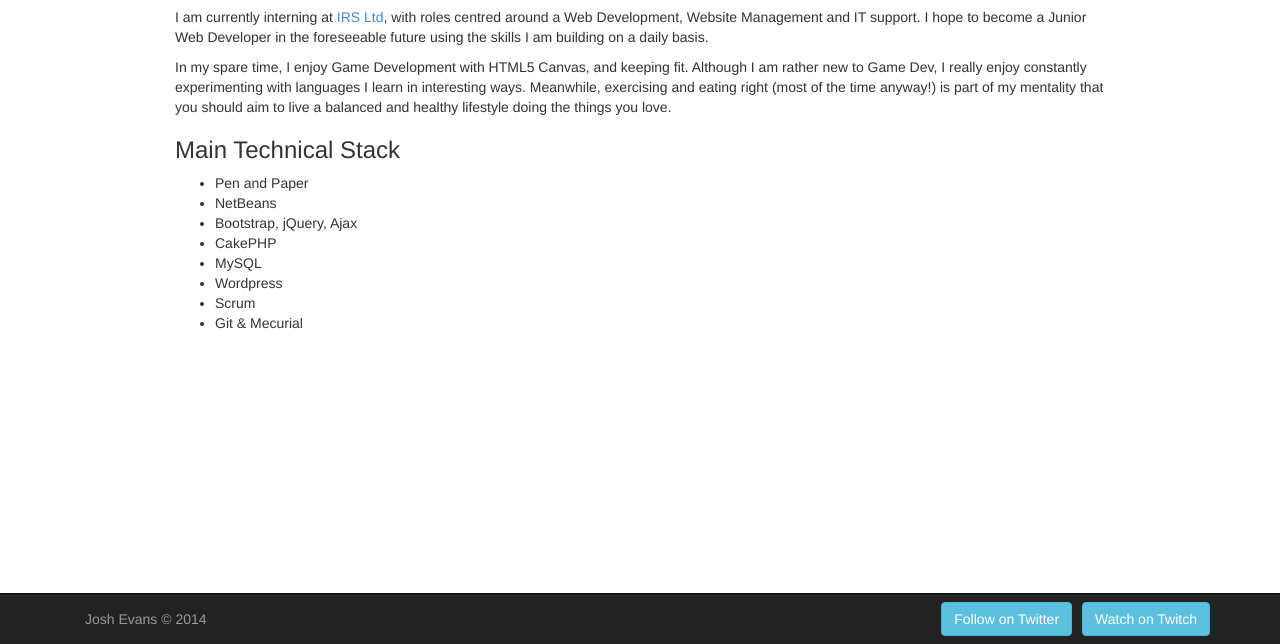
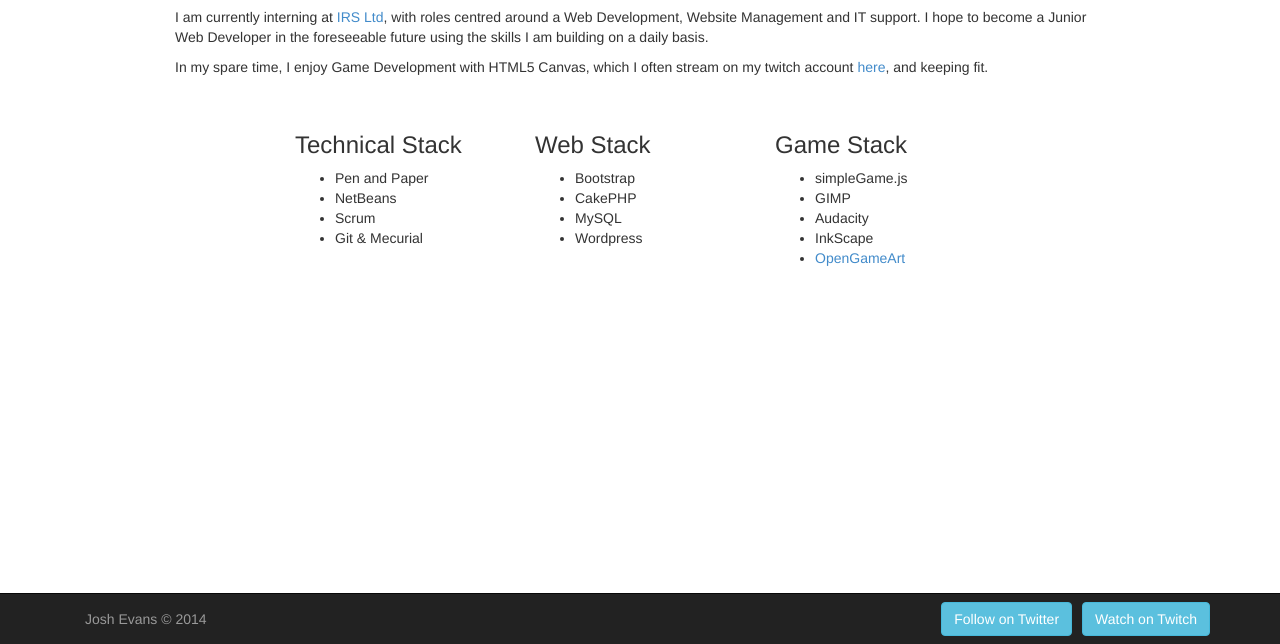
Before and after one commit to digitaljev/DigitalJev, a plain HTML site: page about.html in a window 1280 px wide. Shown: the part 156-800 px from the top of the page. Drawn offline with nearby package versions, Linux system fonts and the light colour scheme.

Commit message:
Added grid system
Grid for projects on home page, and knowledge stack for the about page.

```diff
--- a/about.html
+++ b/about.html
@@ -28,7 +28,7 @@ Root
                         <span class="icon-bar"></span>
                         <span class="icon-bar"></span>
                     </button>
-                    <a href="#" class="navbar-brand">DigitalJev</a>
+                    <a href="index.html" class="navbar-brand">DigitalJev</a>
                 </div>
 
                 <div class="navbar-collapse collapse">
@@ -51,22 +51,47 @@ Root
                 and IT support. I hope to become a Junior Web Developer in the foreseeable future using the skills I am building on a daily basis.
             </p>
             <p>
-                In my spare time, I enjoy Game Development with HTML5 Canvas, and keeping fit.
-                Although I am rather new to Game Dev, I really enjoy constantly experimenting with languages I learn in interesting ways. Meanwhile, exercising and eating right
-                (most of the time anyway!) is part of my mentality that you should aim to live a balanced and healthy lifestyle doing the things you love.
+                In my spare time, I enjoy Game Development with HTML5 Canvas, which I often stream on my twitch account <a href="https://www.twitch.tv/digitaljev">here</a>, and keeping fit.
             </p>
 
-            <h3>Main Technical Stack</h3>
+            <div class="container" style="max-width: 720px; margin-top: 35px;">
+                <div class="row">
+
+                    <div class="col-sm-4">
+                    <h3>Technical Stack</h3>
                         <ul>
                             <li>Pen and Paper</li>
                             <li>NetBeans</li>
-                    <li>Bootstrap, jQuery, Ajax</li>
+                            <li>Scrum</li>
+                            <li>Git & Mecurial</li>
+                        </ul>
+                    </div>
+
+                    <div class="col-sm-4">
+                    <h3>Web Stack</h3>
+                        <ul>
+                            <li>Bootstrap</li>
                             <li>CakePHP</li>
                             <li>MySQL</li>
                             <li>Wordpress</li>
-                    <li>Scrum</li>
-                    <li>Git & Mecurial</li>
                         </ul>
+                    </div>
+
+                    <div class="col-sm-4">
+                        <h3>Game Stack</h3>
+                            <ul>
+                                <li>simpleGame.js</li>
+                                <li>GIMP</li>
+                                <li>Audacity</li>
+                                <li>InkScape</li>
+                                <li><a href="http://www.opengameart.org">OpenGameArt</a></li>
+                            </ul>
+                    </div>
+                </div>
+            </div>
+
+
+
 
         </div>
 
```
Also changed, not shown: contact.html (+1 -1 lines), index.html (+30 -26 lines). Lines whose indentation alone changed are shown as unchanged.
